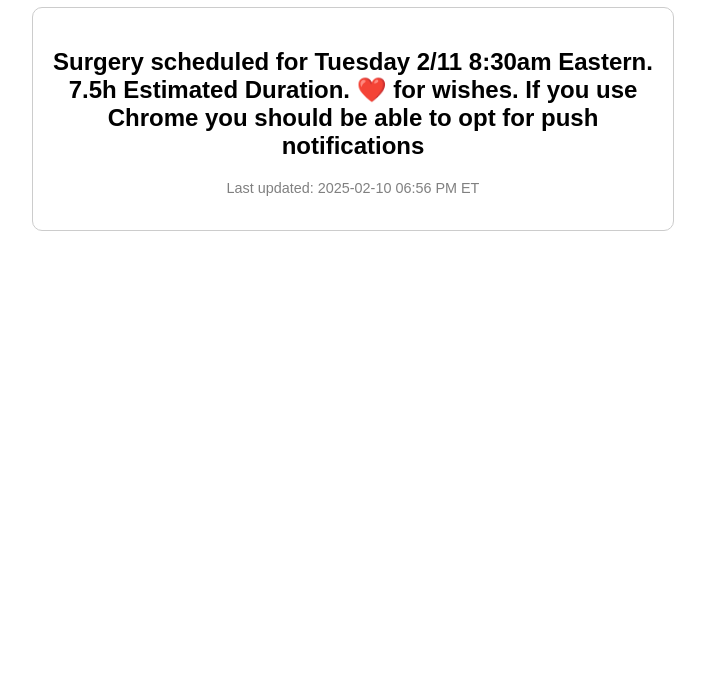
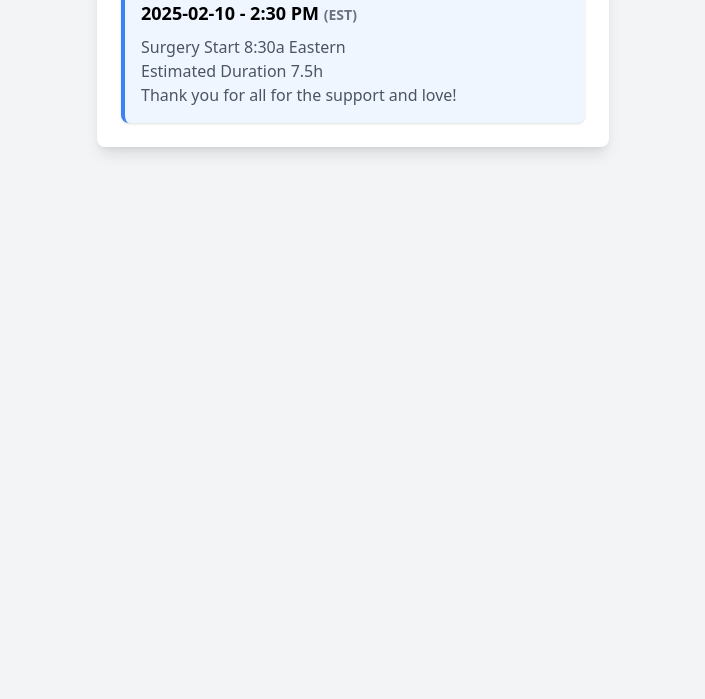
Before and after one commit to iamnicksangryintestine/feb2025, a plain HTML site: page index.html in a window 1280 px wide. Shown: the part 101-800 px from the top of the page, without its empty margins (287-992 px from the left). Drawn offline with nearby package versions, Linux system fonts and the light colour scheme.

Commit message:
Update index.html

```diff
--- a/index.html
+++ b/index.html
@@ -3,57 +3,44 @@
 <head>
     <meta charset="UTF-8">
     <meta name="viewport" content="width=device-width, initial-scale=1.0">
-    <title>Surgery Updates</title>
-
-    <!-- OneSignal Web Push SDK -->
-    <script src="https://cdn.onesignal.com/sdks/OneSignalSDK.js" async></script>
-    <script>
-        window.OneSignal = window.OneSignal || [];
-        OneSignal.push(function() {
-            OneSignal.init({
-                appId: "5440d086-1357-4205-a230-6db9e4764426",  // Replace manually with your actual App ID
-                notifyButton: {
-                    enable: true  // Adds a notification opt-in button
-                },
-                allowLocalhostAsSecureOrigin: true
-            });
-
-            // Auto-prompt users when they visit the site
-            OneSignal.push(function() {
-                OneSignal.showNativePrompt();
-            });
-        });
-    </script>
-
-    <style>
-        body { font-family: Arial, sans-serif; text-align: center; padding: 20px; }
-        .update-container { max-width: 600px; margin: auto; padding: 20px; border: 1px solid #ccc; border-radius: 10px; }
-        h1 { color: #333; }
-        .timestamp { color: gray; font-size: 0.9em; }
-    </style>
+    <title>I am Nick's Angry Intestine</title>
+    <script src="https://cdn.tailwindcss.com"></script>
 </head>
-<body>
-
-    <h1>Surgery Updates</h1>
-    <div class="update-container">
-        <h2 id="status">Loading latest update...</h2>
-        <p id="timestamp" class="timestamp"></p>
+<body class="bg-gray-100 p-4">
+    <div class="max-w-lg mx-auto bg-white p-6 rounded-lg shadow-lg">
+        <h1 class="text-xl font-bold mb-4 text-center">I am Nick's Angry Intestine</h1>
+        <div id="timeline" class="space-y-4">
+            <!-- Entries will be inserted here -->
+        </div>
     </div>
 
     <script>
-        async function fetchUpdate() {
-            try {
-                let response = await fetch('https://iamnicksangryintestine.github.io/update.json');  // Hardcoded value
-                let data = await response.json();
-                document.getElementById('status').textContent = data.status;
-                document.getElementById('timestamp').textContent = "Last updated: " + data.timestamp;
-            } catch (error) {
-                document.getElementById('status').textContent = "Unable to load updates.";
-            }
+        if (!window.entries) {
+            window.entries = [
+                { date: "2025-02-10", time: "14:30", timezone: "EST", content: "Surgery Start 8:30a Eastern\nEstimated Duration 7.5h\nThank you for all for the support and love!" }
+            ];
         }
-        fetchUpdate();
-        setInterval(fetchUpdate, 60000); // Refresh every minute
+
+        function formatTime(time) {
+            let [hours, minutes] = time.split(":");
+            hours = parseInt(hours, 10);
+            const suffix = hours >= 12 ? "PM" : "AM";
+            hours = hours % 12 || 12;
+            return `${hours}:${minutes} ${suffix}`;
+        }
+
+        const timeline = document.getElementById("timeline");
+        window.entries.forEach(entry => {
+            const entryDiv = document.createElement("div");
+            entryDiv.classList.add("bg-blue-50", "p-4", "rounded-lg", "shadow", "border-l-4", "border-blue-500");
+            entryDiv.innerHTML = `
+                <p class="text-lg font-semibold">
+                    ${entry.date} - ${formatTime(entry.time)} <span class="text-sm text-gray-500">(${entry.timezone})</span>
+                </p>
+                <p class="text-gray-600 mt-2">${entry.content.replace(/\n/g, '<br>')}</p>
+            `;
+            timeline.appendChild(entryDiv);
+        });
     </script>
-
 </body>
 </html>
```
